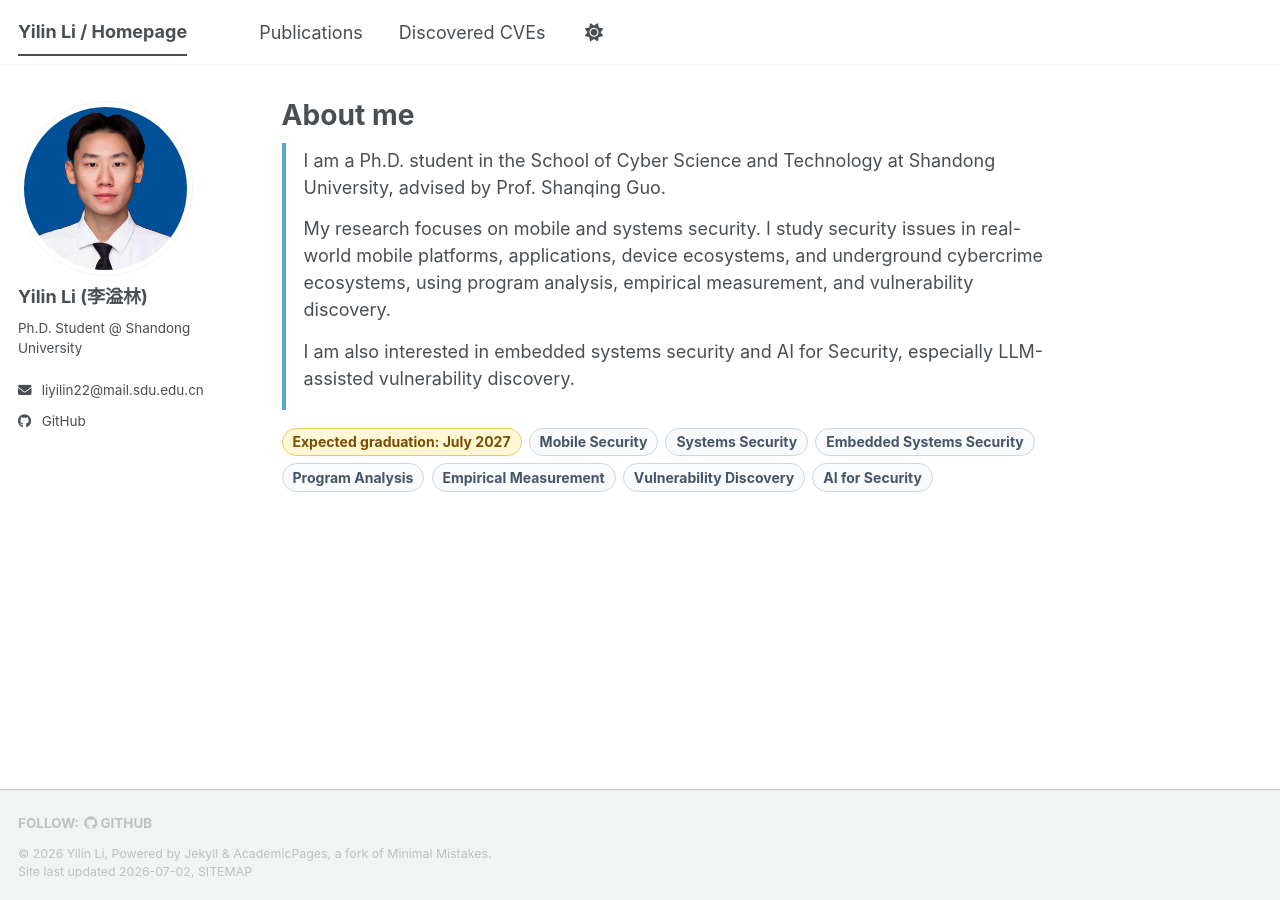
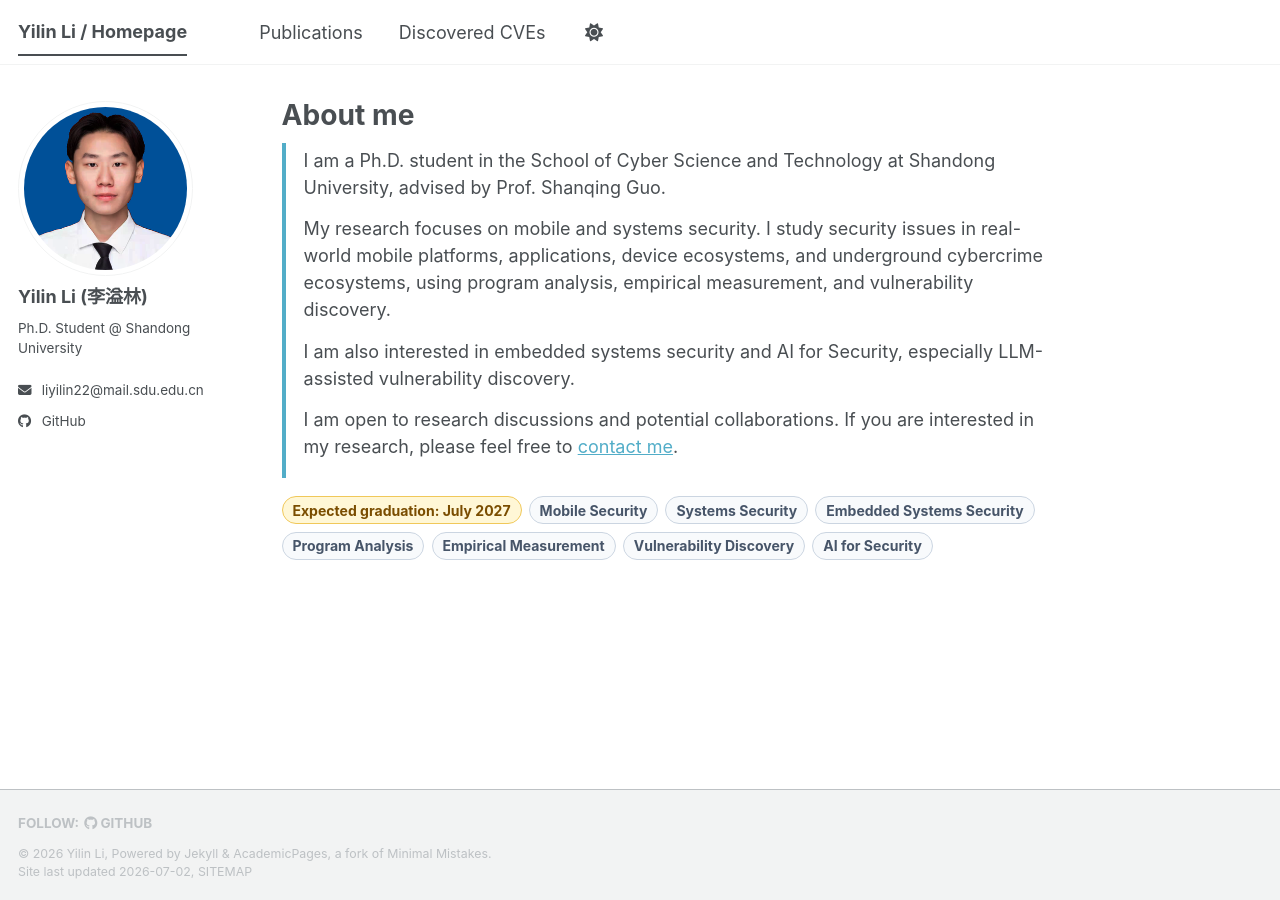
Before and after one commit to mu-sec/mu-sec.github.io, a Jekyll site: the page built from _pages/about.md, in a window 1280 px wide. Built offline with Jekyll 4.4.1, drawn with Linux system fonts in a browser that asks for light colours; a style sheet for code colours, icons or effects is not loaded.

Commit message:
Add collaboration contact note

```diff
--- a/_pages/about.md
+++ b/_pages/about.md
@@ -43,6 +43,7 @@ author_profile: true
   <p>I am a Ph.D. student in the School of Cyber Science and Technology at Shandong University, advised by Prof. Shanqing Guo.</p>
   <p>My research focuses on mobile and systems security. I study security issues in real-world mobile platforms, applications, device ecosystems, and underground cybercrime ecosystems, using program analysis, empirical measurement, and vulnerability discovery.</p>
   <p>I am also interested in embedded systems security and AI for Security, especially LLM-assisted vulnerability discovery.</p>
+  <p>I am open to research discussions and potential collaborations. If you are interested in my research, please feel free to <a href="mailto:liyilin22@mail.sdu.edu.cn">contact me</a>.</p>
 </div>
 
 <div class="about-tags">
```
